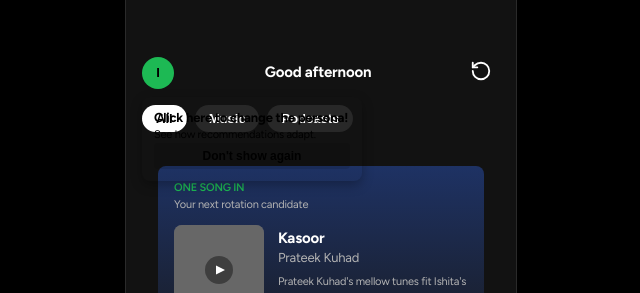
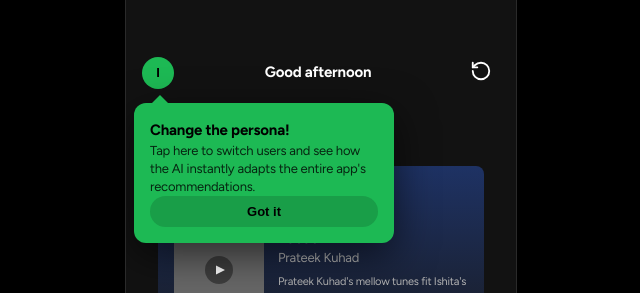
Before and after one commit to yash12332111/Spotify-MVP, a Next.js app: page / in a window 1280 px wide. Shown: the top 293 px of the page, without its empty margins (319-959 px from the left). Built offline with nearby package versions, Linux system fonts and the light colour scheme; no server answers; grey boxes are pictures that could not be loaded.

Commit message:
fix: Tooltip styling for better visibility and premium feel

```diff
--- a/app/(shell)/page.tsx
+++ b/app/(shell)/page.tsx
@@ -243,42 +243,54 @@
                 style={{
                   position: "absolute",
                   top: "100%",
-                  left: 0,
-                  marginTop: 8,
-                  background: "var(--accent)",
+                  left: -8, // slight offset to align better
+                  marginTop: 14,
+                  background: "var(--green)",
                   color: "#000",
-                  padding: "12px",
-                  borderRadius: 8,
-                  width: 220,
-                  zIndex: 50,
-                  boxShadow: "0 4px 12px rgba(0,0,0,0.3)",
+                  padding: "16px",
+                  borderRadius: 12,
+                  width: 260,
+                  zIndex: 9999, // High z-index to stay above everything
+                  boxShadow: "0 12px 40px rgba(0,0,0,0.6)",
+                  animation: "bounceIn 0.6s cubic-bezier(0.175, 0.885, 0.32, 1.275) forwards",
+                  transformOrigin: "top left",
                 }}
               >
-                <p className="text-sm font-bold mb-1">Click here to change the persona!</p>
-                <p className="text-xs mb-3 opacity-90">See how recommendations adapt.</p>
+                {/* Arrow pointing up */}
+                <div style={{
+                  position: "absolute",
+                  top: -8,
+                  left: 18,
+                  width: 0,
+                  height: 0,
+                  borderLeft: "8px solid transparent",
+                  borderRight: "8px solid transparent",
+                  borderBottom: "8px solid var(--green)",
+                }} />
+
+                <h3 className="text-base font-bold mb-1" style={{ color: "#000" }}>Change the persona!</h3>
+                <p className="text-sm mb-4" style={{ color: "rgba(0,0,0,0.8)", lineHeight: 1.4 }}>
+                  Tap here to switch users and see how the AI instantly adapts the entire app's recommendations.
+                </p>
                 <button
                   onClick={dismissTooltip}
                   style={{
-                    background: "rgba(0,0,0,0.1)",
+                    background: "rgba(0,0,0,0.15)",
+                    color: "#000",
                     border: "none",
-                    borderRadius: 4,
-                    padding: "6px 12px",
-                    fontSize: 12,
-                    fontWeight: "bold",
+                    borderRadius: 20,
+                    padding: "8px 16px",
+                    fontSize: 13,
+                    fontWeight: 700,
                     cursor: "pointer",
                     width: "100%",
+                    transition: "background 0.2s",
                   }}
+                  onMouseOver={(e) => (e.currentTarget.style.background = "rgba(0,0,0,0.25)")}
+                  onMouseOut={(e) => (e.currentTarget.style.background = "rgba(0,0,0,0.15)")}
                 >
-                  Don't show again
+                  Got it
                 </button>
-                {/* Arrow */}
-                <div style={{
-                  position: "absolute", top: -6, left: 12,
-                  width: 0, height: 0,
-                  borderLeft: "6px solid transparent",
-                  borderRight: "6px solid transparent",
-                  borderBottom: "6px solid var(--accent)",
-                }} />
               </div>
             )}
           </div>
@@ -407,7 +419,7 @@
 
       <div style={{ height: 16 }} />
 
-      {/* shimmer keyframes */}
+      {/* shimmer and bounce keyframes */}
       <style>{`
         @keyframes shimmer {
           0% { background-position: 200% 0; }
@@ -416,6 +428,10 @@
         @keyframes spin {
           from { transform: rotate(0deg); }
           to { transform: rotate(360deg); }
+        }
+        @keyframes bounceIn {
+          0% { transform: scale(0.8); opacity: 0; }
+          100% { transform: scale(1); opacity: 1; }
         }
       `}</style>
     </div>
```
